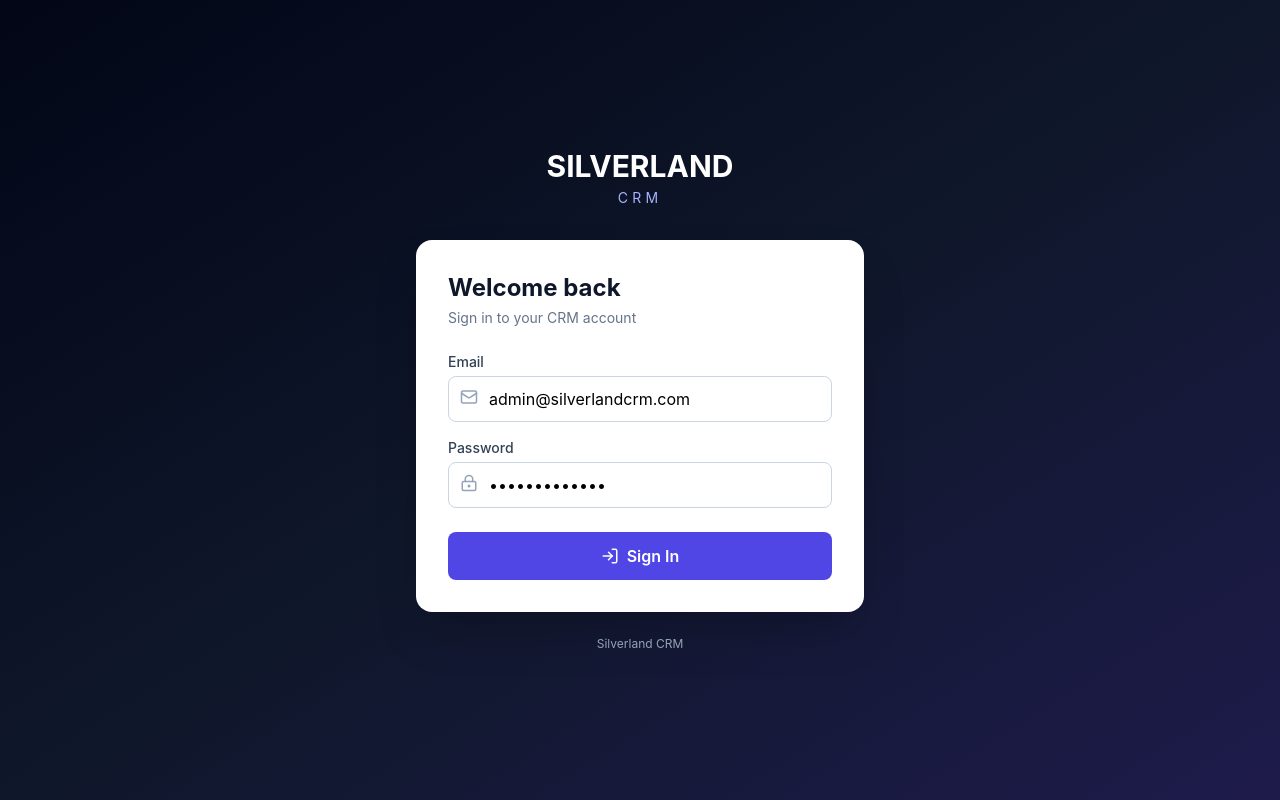
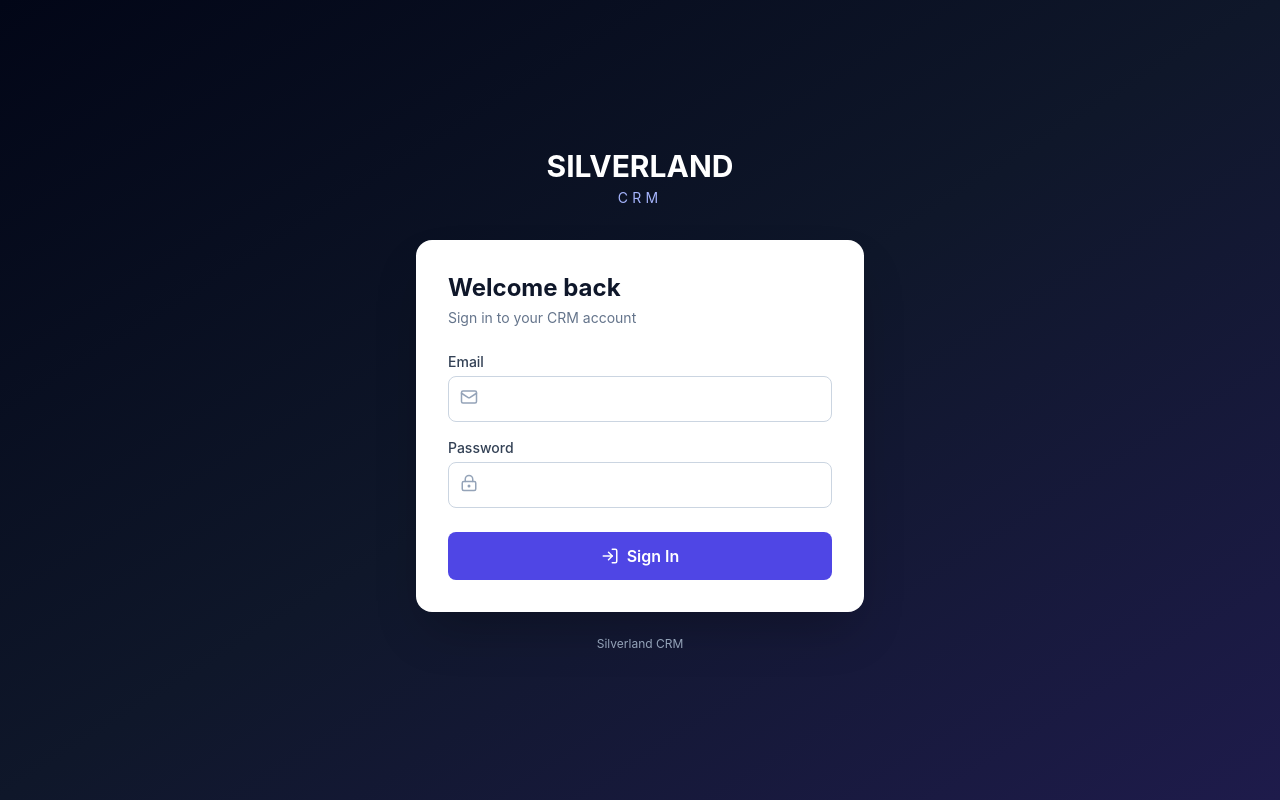
Before and after one commit to jaiswalsaurabh09/RealEstate-crm-main, a React (Vite) app in the folder frontend/: page /login in a window 1280 px wide. Built offline with nearby package versions, Linux system fonts and the light colour scheme; no server answers.

Commit message:
Remove default login credentials

```diff
--- a/frontend/src/pages/LoginPage.tsx
+++ b/frontend/src/pages/LoginPage.tsx
@@ -7,8 +7,8 @@ export default function LoginPage() {
   const { login, token, loading } = useAuth();
   const navigate = useNavigate();
 
-  const [email, setEmail] = useState('admin@silverlandcrm.com');
-  const [password, setPassword] = useState('AdminPass123!');
+  const [email, setEmail] = useState('');
+  const [password, setPassword] = useState('');
   const [error, setError] = useState('');
 
   if (token) {
```
